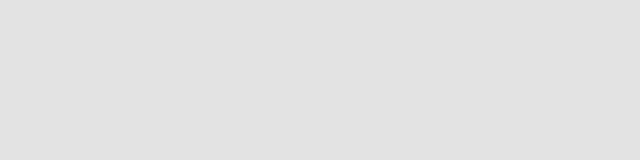
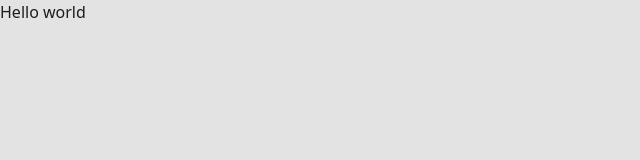
Before and after one commit to ANDROID0149/frontend-project, a website built with Vite: page index.html in a window 1280 px wide. Shown: the whole page, without its empty margins (0-640 px from the left). Built offline with nearby package versions, Linux system fonts and the light colour scheme.

Commit message:
change config

```diff
--- a/index.html
+++ b/index.html
@@ -14,6 +14,11 @@
     </style>
   </head>
   <body>
+    <h1>Hello world</h1>
+
+
+
+
     <script type="module" src="/src/index.js"></script>
   </body>
 </html>
--- a/vite.config.js
+++ b/vite.config.js
@@ -3,7 +3,7 @@
 import { fileURLToPath, URL } from 'node:url';
 
 export default defineConfig({
-  base: '/test21t/',
+  base: '/frontend-project/',
   build: {
     emptyOutDir: true,
     modulePreload: { polyfill: false },
```
